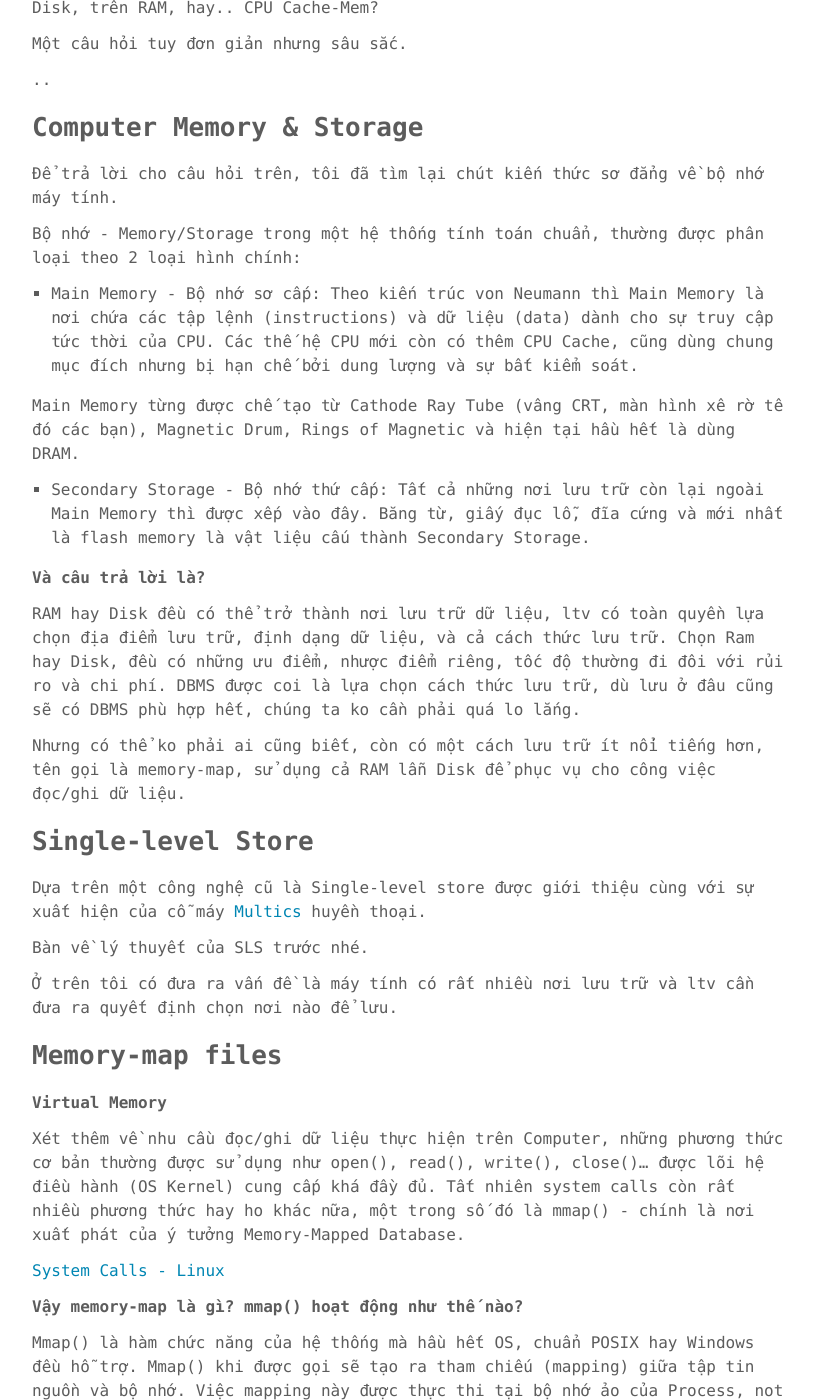
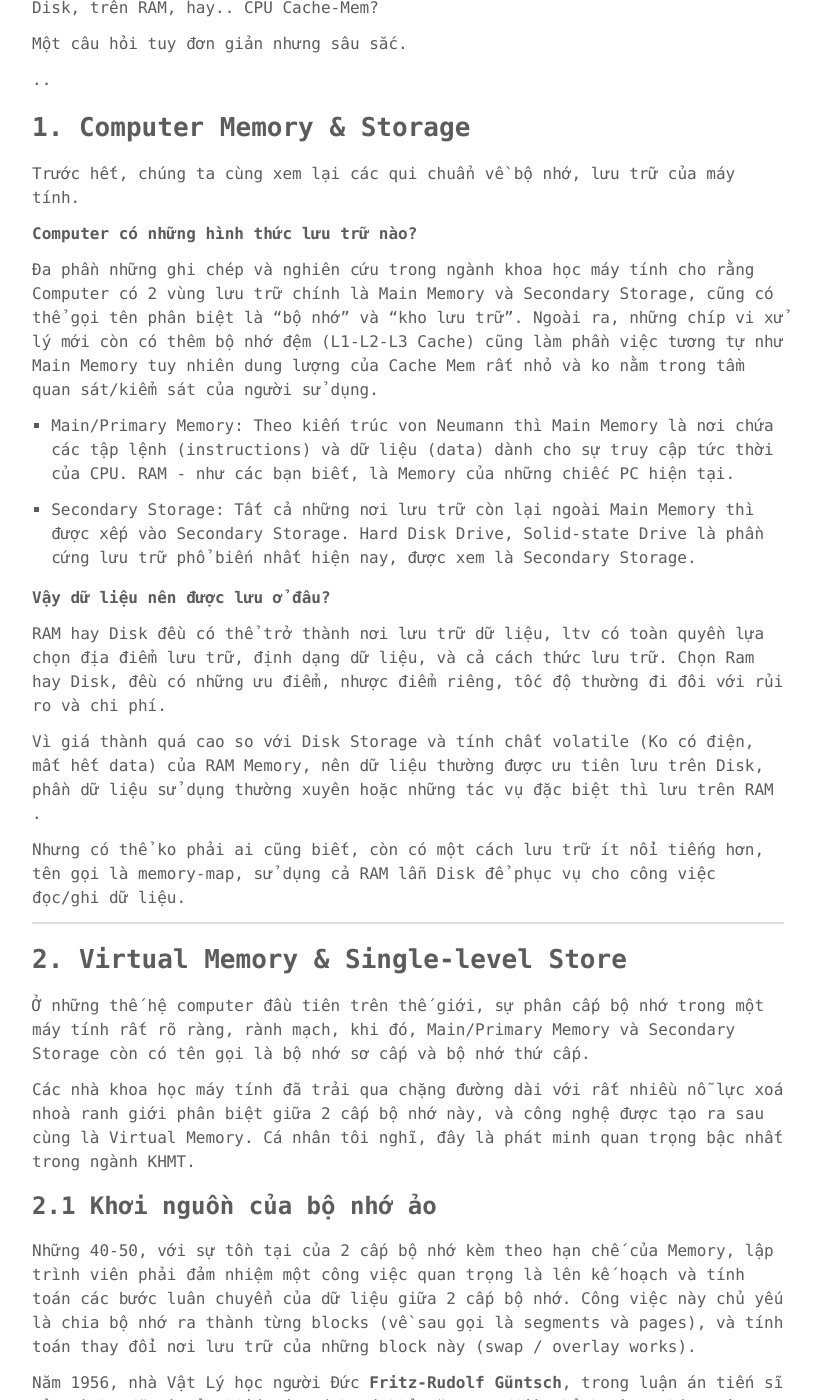
Before and after one commit to phuoc-thanh/phuoc-thanh.github.io, a Jekyll site: the page built from _posts/2018-10-22-road-to-blockchain-lambda-the-lightning-db.md, in a window 1280 px wide and 1400 px high, scrolled down 528 px. Shown: the whole window, without its empty margins (232-1052 px from the left). Built offline with Jekyll 4.4.1, drawn with Linux system fonts in a browser that asks for light colours; some of the changed text lies outside the part shown.

Commit message:
edit virtual memory section in lmdb post

```diff
--- a/_posts/2018-10-22-road-to-blockchain-lambda-the-lightning-db.md
+++ b/_posts/2018-10-22-road-to-blockchain-lambda-the-lightning-db.md
@@ -16,35 +16,85 @@ Một câu hỏi tuy đơn giản nhưng sâu sắc.
 
 ..
 
-## Computer Memory & Storage
+## 1. Computer Memory & Storage
 
-Để trả lời cho câu hỏi trên, tôi đã tìm lại chút kiến thức sơ đẳng về bộ nhớ máy tính.
+Trước hết, chúng ta cùng xem lại các qui chuẩn về bộ nhớ, lưu trữ của máy tính.
 
-Bộ nhớ - Memory/Storage trong một hệ thống tính toán chuẩn, thường được phân loại theo 2 loại hình chính:
+**Computer có những hình thức lưu trữ nào?**
 
-* Main Memory - Bộ nhớ sơ cấp: Theo kiến trúc von Neumann thì Main Memory là nơi chứa các tập lệnh (instructions) và dữ liệu (data) dành cho sự truy cập tức thời của CPU. Các thế hệ CPU mới còn có thêm CPU Cache, cũng dùng chung mục đích nhưng bị hạn chế bởi dung lượng và sự bất kiểm soát.
+Đa phần những ghi chép và nghiên cứu trong ngành khoa học máy tính cho rằng Computer có 2 vùng lưu trữ chính là Main Memory và Secondary Storage, cũng có thể gọi tên phân biệt là "bộ nhớ" và "kho lưu trữ". Ngoài ra, những chíp vi xử lý mới còn có thêm bộ nhớ đệm (L1-L2-L3 Cache) cũng làm phần việc tương tự như Main Memory tuy nhiên dung lượng của Cache Mem rất nhỏ và ko nằm trong tầm quan sát/kiểm sát của người sử dụng.
 
-Main Memory từng được chế tạo từ Cathode Ray Tube (vâng CRT, màn hình xê rờ tê đó các bạn), Magnetic Drum, Rings of Magnetic và hiện tại hầu hết là dùng DRAM.
+* Main/Primary Memory: Theo kiến trúc von Neumann thì Main Memory là nơi chứa các tập lệnh (instructions) và dữ liệu (data) dành cho sự truy cập tức thời của CPU. RAM - như các bạn biết, là Memory của những chiếc PC hiện tại.
 
-* Secondary Storage - Bộ nhớ thứ cấp: Tất cả những nơi lưu trữ còn lại ngoài Main Memory thì được xếp vào đây. Băng từ, giấy đục lỗ, đĩa cứng và mới nhất là flash memory là vật liệu cấu thành Secondary Storage.
+* Secondary Storage: Tất cả những nơi lưu trữ còn lại ngoài Main Memory thì được xếp vào Secondary Storage. Hard Disk Drive, Solid-state Drive là phần cứng lưu trữ phổ biến nhất hiện nay, được xem là Secondary Storage.
 
-**Và câu trả lời là?**
+**Vậy dữ liệu nên được lưu ở đâu?**
 
-RAM hay Disk đều có thể trở thành nơi lưu trữ dữ liệu, ltv có toàn quyền lựa chọn địa điểm lưu trữ, định dạng dữ liệu, và cả cách thức lưu trữ. Chọn Ram hay Disk, đều có những ưu điểm, nhược điểm riêng, tốc độ thường đi đôi với rủi ro và chi phí. DBMS được coi là lựa chọn cách thức lưu trữ, dù lưu ở đâu cũng sẽ có DBMS phù hợp hết, chúng ta ko cần phải quá lo lắng.
+RAM hay Disk đều có thể trở thành nơi lưu trữ dữ liệu, ltv có toàn quyền lựa chọn địa điểm lưu trữ, định dạng dữ liệu, và cả cách thức lưu trữ. Chọn Ram hay Disk, đều có những ưu điểm, nhược điểm riêng, tốc độ thường đi đôi với rủi ro và chi phí.
+
+Vì giá thành quá cao so với Disk Storage và tính chất volatile (Ko có điện, mất hết data) của RAM Memory, nên dữ liệu thường được ưu tiên lưu trên Disk, phần dữ liệu sử dụng thường xuyên hoặc những tác vụ đặc biệt thì lưu trên RAM .
 
 Nhưng có thể ko phải ai cũng biết, còn có một cách lưu trữ ít nổi tiếng hơn, tên gọi là memory-map, sử dụng cả RAM lẫn Disk để phục vụ cho công việc đọc/ghi dữ liệu.
 
-## Single-level Store
+---
 
+## 2. Virtual Memory & Single-level Store
+
+Ở những thế hệ computer đầu tiên trên thế giới, sự phân cấp bộ nhớ trong một máy tính rất rõ ràng, rành mạch, khi đó, Main/Primary Memory và Secondary Storage còn có tên gọi là bộ nhớ sơ cấp và bộ nhớ thứ cấp.
+
+Các nhà khoa học máy tính đã trải qua chặng đường dài với rất nhiều nỗ lực xoá nhoà ranh giới phân biệt giữa 2 cấp bộ nhớ này, và công nghệ được tạo ra sau cùng là Virtual Memory. Cá nhân tôi nghĩ, đây là phát minh quan trọng bậc nhất trong ngành KHMT.
+
+### 2.1 Khơi nguồn của bộ nhớ ảo
+
+Những 40-50, với sự tồn tại của 2 cấp bộ nhớ kèm theo hạn chế của Memory, lập trình viên phải đảm nhiệm một công việc quan trọng là lên kế hoạch và tính toán các bước luân chuyển của dữ liệu giữa 2 cấp bộ nhớ. Công việc này chủ yếu là chia bộ nhớ ra thành từng blocks (về sau gọi là segments và pages), và tính toán thay đổi nơi lưu trữ của những block này (swap / overlay works).
+
+Năm 1956, nhà Vật Lý học người Đức **Fritz-Rudolf Güntsch**, trong luận án tiến sĩ của mình, đã mô tả chiếc máy tính có khả năng tự điều chỉnh vùng nhớ - một cách tự động hoàn toàn.
+
+Dựa trên bộ nhớ nhanh nhất thời điểm đó - lõi nhớ của siêu máy tính Whirlwind, ông lên ý tưởng chia bộ nhớ sơ cấp thành 6 blocks, mỗi block có dung lượng 100-words. Bộ nhớ này được sử dụng cùng với vùng tham chiếu địa chỉ (Address Space). Address Space có không gian tối đa là 1000 blocks, mỗi block cũng mang dung lượng 100-words.
+
+Hình mô tả mô hình máy tính Güntsch:
+
+![Güntsch’s virtual memory concept](/assets/images/1956_vm_concept.png)
+
+* 6 blocks của Memory lần lượt chứa instructions ở 2 blocks M1, data ở 2 blocks M2, và vùng nhớ cố định ở 2 blocks M3 - là nơi được sử dụng để access nhanh vào những tài nguyên sử dụng lại liên tục (tương tự khái niệm cache).
+
+* Phần việc swapping/overlaying giữa 2 cấp của bộ nhớ được hệ thống hardware thực thi tự động dựa trên nhu cầu (fetching-on-demand scheme). Khi có một truy cập vào 'ô nhớ' ko chứa trong memory, thì hệ thống sẽ kích hoạt quá trình thay thế dữ liệu, giữa memory và storage.
+
+*Concept của Güntsch, dù mang tính cách tân, đột phá nhưng chưa bao giờ được thực hiện, chiếc máy mà ông mô tả chưa bao giờ được xây dựng nên. Không lâu sau đó, chiếc siêu máy tính Atlas khai sinh ra Virtual Memory - một phiên bản hiện thực hoá hoàn hảo hơn cả ý tưởng của Güntsch*
+
+### 2.2 Atlas, Multics và Single-level store
+
+Siêu máy tính [Atlas](https://history-computer.com/ModernComputer/Electronic/Atlas.html) được phát triển trong khoảng 1956-1962, được xem là chiếc computer đầu tiên mang trong mình một bộ nhớ ảo (Virtual Memory)
+
+Chính những ý tưởng tiên phong của **Güntsch** đã thúc đẩy những nhà thiết kế Atlas đem đến bộ nhớ ảo hoàn thiện gồm:
+
+1. Translation Hardware: Tương ứng với [MMU](https://en.wikipedia.org/wiki/Memory_management_unit) trong kiến trúc máy tính hiện đại. Tự động biên dịch địa chỉ từ chương trình (hay từ processor đem đến) thành địa chỉ bộ nhớ vật lý (physical address). Khi một địa chỉ ko được tìm thấy bởi translation software, nó sẽ raise một page fault exception và gọi đến handling tương ứng được cung cấp bởi OS.
+
+2. Paging technique: Chia bộ nhớ thành những 'page' nhỏ hơn, để tạo điều kiện cho qua trình chuyển đổi nơi lưu trữ của dữ liệu, từ bộ nhớ sơ cấp sang thứ cấp (from memory to storage)
+
+Non-equivalence interruption handling(về sau gọi là Page fault): Hoạt động của Atlas Supervisor khi chuyển dữ liệu từ storage vào memory hay còn gọi là swap-in data lên memory khi chương trình request một blocks chưa có trong mem.
+
+3. Page Replacement Algorithm: Khi physical memory đã sử dụng hết thì OS cung cấp cơ chế giải phóng vùng nhớ ít sử dụng.
+
+* Máy Whirlwind có memory 2K words, 16bits/word ~ 4KB Memory
+
+* Máy Atlas có memory 16K words, 48bits/word ~ 96KB Memory
+
+Page of 512 words (3072 Bytes), core mem ~ 32pages, fixed mem ~ 16pages, sub mem 2pages
+
+[Kiến trúc Virtual Address Space của Windows](https://docs.microsoft.com/en-us/windows/desktop/memory/virtual-address-space)
+
+
+### 2.2 Lưu trữ đơn cấp: Single-level store
 Dựa trên một công nghệ cũ là Single-level store được giới thiệu cùng với sự xuất hiện của cỗ máy [Multics](http://gunkies.org/wiki/Multics) huyền thoại.
 
 Bàn về lý thuyết của SLS trước nhé.
 
 Ở trên tôi có đưa ra vấn đề là máy tính có rất nhiều nơi lưu trữ và ltv cần đưa ra quyết định chọn nơi nào để lưu.
 
-## Memory-map files
+---
 
-**Virtual Memory**
+## 3. Memory-map files
 
 Xét thêm về nhu cầu đọc/ghi dữ liệu thực hiện trên Computer, những phương thức cơ bản thường được sử dụng như open(), read(), write(), close()... được lõi hệ điều hành (OS Kernel) cung cấp khá đầy đủ. Tất nhiên system calls còn rất nhiều phương thức hay ho khác nữa, một trong số đó là mmap() - chính là nơi xuất phát của ý tưởng Memory-Mapped Database.
 
@@ -66,9 +116,11 @@ https://www.kernel.org/doc/gorman/
 Ngoài ra tôi tìm được series youtube giải thích rất hay và rõ ràng về công nghệ virtual memory, tác giả kênh yt là [David Black-Scaffer](https://www.youtube.com/channel/UCzf_XjIoKSf4Ve2fH7xn-3A/feed)
 https://www.youtube.com/playlist?list=PLiwt1iVUib9s2Uo5BeYmwkDFUh70fJPxX
 
-## The Lightning
+## The Lightning Database
 
-### Inherit from Single Value Store
+### Inherit from Single-Level Store
+
+Lightning được phát triển dựa trên concept của Single-level store
 
 ### Born from Berkerley Database - BDB
 
@@ -77,7 +129,16 @@ Cải tiến từ Berkerley Database để khắc phục những khuyết điể
 
 # Reference
 
+https://ieeexplore.ieee.org/stamp/stamp.jsp?arnumber=1369143
+
+https://history-computer.com/ModernComputer/Electronic/Atlas.html
+
+http://www.chilton-computing.org.uk/acl/technology/atlas/p019.htm
+
+https://www.kernel.org/doc/gorman/
+
 http://www.lmdb.tech/doc/
+
 https://symas.com/lmdb/technical/
 
-https://www.kernel.org/doc/gorman/pdf
+https://stackoverflow.com/questions/9414565/understanding-virtual-address-and-virtual-address-space
```
Also changed, not shown: other parts of _posts/2018-10-22-road-to-blockchain-lambda-the-lightning-db.md (+1 -1 lines), assets/images/1956_vm_concept.png (added).
